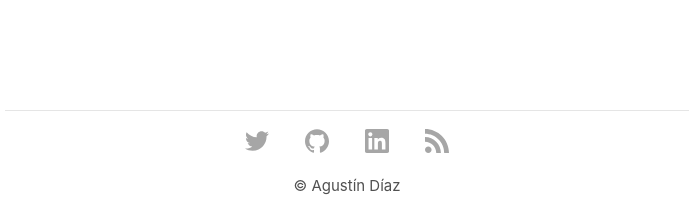
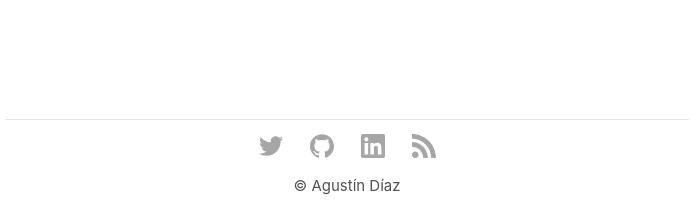
Before and after one commit to HiroAgustin/adiaz.uy-legacy, a Jekyll site: the page built from _posts/2018-02-05-uyrobot.md, in a window 1280 px wide. Shown: the part 684-897 px from the top of the page, without its empty margins (293-986 px from the left). Built offline with Jekyll 4.4.1, drawn with Linux system fonts in a browser that asks for light colours; nearby versions of some CDN libraries.

Commit message:
Reduce whitespace on social links. Size was too big.

```diff
--- a/_sass/_SocialNav.scss
+++ b/_sass/_SocialNav.scss
@@ -9,7 +9,7 @@
     color: hsl(0, 0%, 65%);
     display: flex;
     height: 100%;
-    padding: 1rem;
+    padding: .75rem;
     transition: color .15s ease-out, border-color .15s ease-out;
 
     &::after {
```
